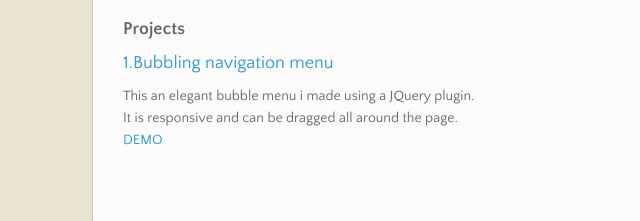
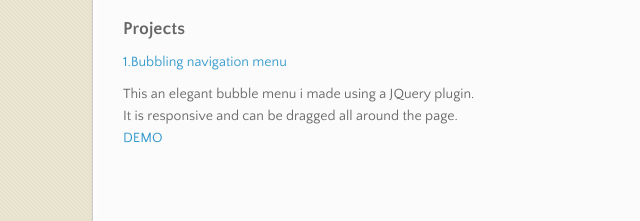
Before and after one commit to thengugi/thengugi.github.io, a plain HTML site: page index.html in a window 1280 px wide. Shown: the part 466-687 px from the top of the page, 223-863 px from the left. Drawn offline with nearby package versions, Linux system fonts and the light colour scheme.

Commit message:
modification-3

```diff
--- a/index.html
+++ b/index.html
@@ -51,7 +51,7 @@
 
       <h3>Projects</h3>
 
-      <h3><a href="https://thengugi.github.io/Responsive-menu">1.Bubbling navigation menu</a></h3>
+      <h4><a href="https://thengugi.github.io/Responsive-menu">1.Bubbling navigation menu</a></h4>
       <p>
         This an elegant bubble menu i made using a JQuery plugin.</br>
         It is responsive and can be dragged all around the page.</br>
```
